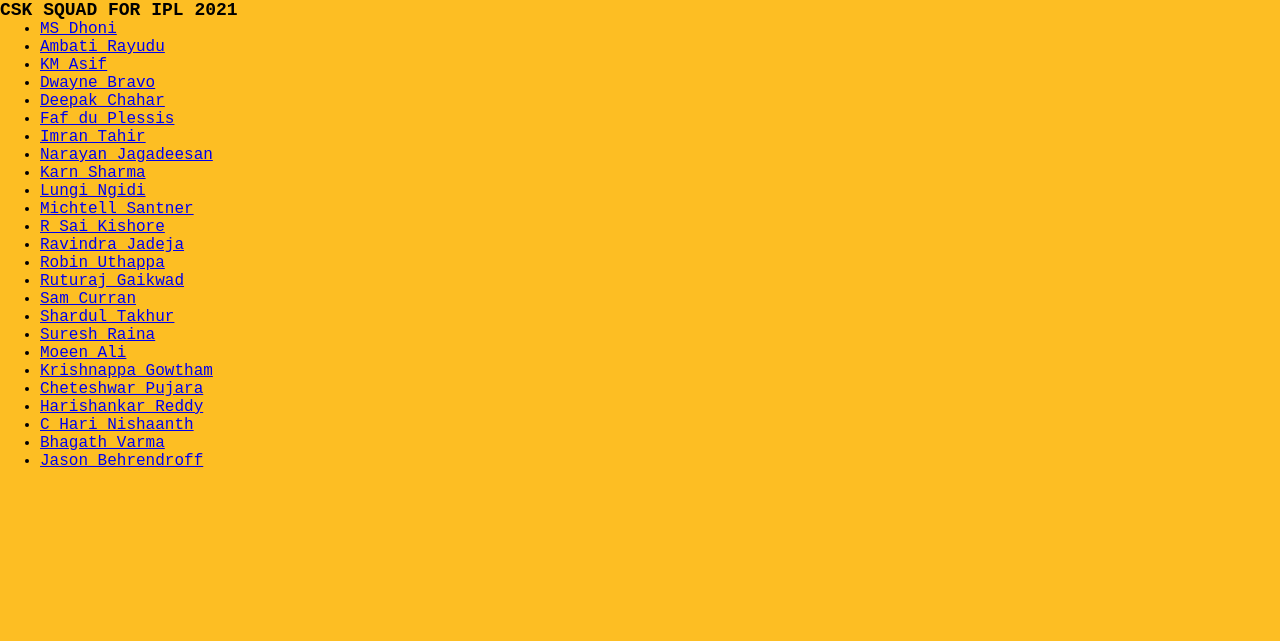
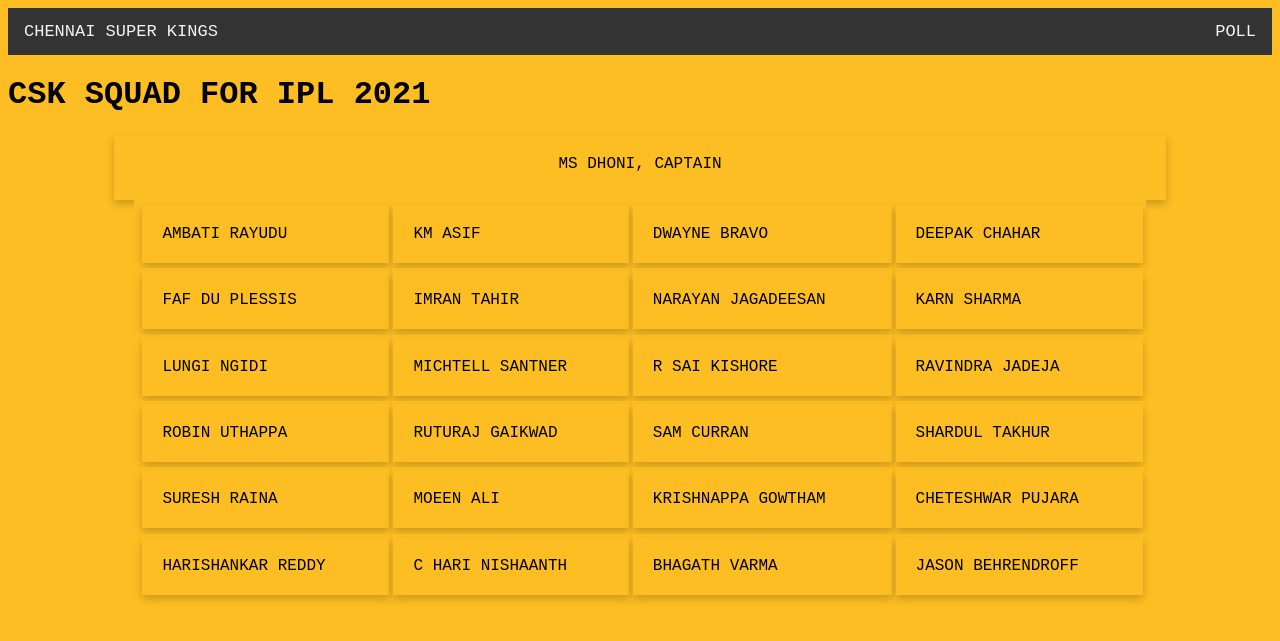
Before and after one commit to vipuljain-17/IPL_STAT, a Flask app: page / in a window 1280 px wide. Shown: the top 641 px of the page. Run offline with Flask 2, Linux system fonts and the light colour scheme.

Commit message:
Frontend added

```diff
--- a/app.py
+++ b/app.py
@@ -10,8 +10,13 @@
     'Suresh Raina', 'Moeen Ali', 'Krishnappa Gowtham', 'Cheteshwar Pujara', 'Harishankar Reddy', 'C Hari Nishaanth', 'Bhagath Varma', 'Jason Behrendroff']
 
 def return_stats(selected_name):
-	values = data.loc[data.Player_Name == selected_name].values.ravel().tolist()
+	values = data.loc[data.Player_Name == selected_name].fillna("-").values.ravel().tolist()
 	d = dict(zip(cols, values))
+	if d['IPL_Debut'] != "-":
+		d['IPL_Debut'] = int(d['IPL_Debut'])
+	if d['Matches_played'] != "-":
+		d['Matches_played'] = int(d['Matches_played'])
+
 	return d
 
 @app.route('/')
@@ -20,7 +25,7 @@
 
 @app.route('/players/<playername>')
 def show_user_profile(playername):
-	return render_template('profile.html', player_name = playername)
+	return render_template('profile.html', player_name = playername, stats=return_stats(playername))
 
 if __name__ == '__main__':
 	app.run(debug=True)
--- a/static/style.css
+++ b/static/style.css
@@ -1,8 +1,130 @@
+
 * {
-    margin: 0;
     font-family: "Bitstream Vera Sans Mono", "Courier New", Courier, monospace;
     background-color: #fdbe23;
 }
+
+/* Add a black background color to the top navigation */
+.topnav {
+    background-color: #333;
+    overflow: hidden;
+}
+
+/* Style the links inside the navigation bar */
+.topnav a {
+  float: left;
+  color: #f2f2f2;
+  text-align: center;
+  padding: 14px 16px;
+  text-decoration: none;
+  font-size: 17px;
+  background-color: #333;
+}
+
+/* Change the color of links on hover */
+.topnav a:hover {
+  background-color: #fdbe23;
+  color: black;
+}
+
+/* Right-aligned section inside the top navigation */
+.topnav-right {
+  float: right;
+}
+
 h1{
     font-size: large;
 }
+
+.main-title{
+    font-size: xx-large;
+    /*text-shadow: 2px 2px 5px #2361fd;*/
+}
+
+.card {
+    /* Add shadows to create the "card" effect */
+    box-shadow: 0 4px 8px 0 rgba(0,0,0,0.2);
+    transition: 0.3s;
+    padding: 20px;
+  }
+
+  /* On mouse-over, add a deeper shadow */
+  .card:hover {
+    box-shadow: 0 8px 16px 0 rgba(0,0,0,0.2);
+  }
+
+  .player-table{
+      width: 80%;
+      height: 300pt;
+      padding-left: 5px;
+      margin: auto;
+
+  }
+
+  a{
+      text-decoration: none;
+      text-transform: uppercase;
+      color: black;
+  }
+
+  .top-card{
+    box-shadow: 0 4px 8px 0 rgba(0,0,0,0.2);
+    transition: 0.3s;
+    width: 80%;
+    padding-left: 5px;
+    padding-top: 35px;
+    margin: auto;
+    padding: 20px;
+    padding-bottom: 20px;
+    height: 25px;
+    text-align: center;
+  }
+  .top-card:hover{
+    box-shadow: 0 8px 16px 0 rgba(0,0,0,0.2);
+  }
+
+  .top-card a:hover{
+    color: #2361fd;
+  }
+
+  .card a:hover{
+    color: #2361fd;
+  }
+
+  .main-profile{
+      margin: auto;
+}
+.top-profile{
+    padding: 30px;
+    font-size: 100px;
+    text-align: left;
+}
+.top-profile h1{
+    font-size: xx-large;
+}
+.bottom-profile{
+    padding-left: 10px;
+    padding-bottom: 10px;
+    overflow: hidden;
+    height: auto;
+    display: table;
+    width: 100%;
+}
+.left-profile{
+    position: absolute;
+    width: 35%;
+    left: 0px;
+    padding-left: 20px;
+    font-size: large;
+}
+.right-profile{
+    position: absolute;
+    width: 65%;
+    right: 0px;
+}
+
+.right-profile table{
+    width: 80%;
+    text-align: left;
+    font-size: large;
+}
--- a/templates/base.html
+++ b/templates/base.html
@@ -6,6 +6,12 @@
         <link rel="shortcut icon" type="image/x-icon" href="{{ url_for('static', filename = '/images/favcion.ico')}}" />
     </head>
     <body>
+        <div class="topnav">
+            <a href={{ url_for('hello_world')}}>Chennai Super Kings</a>
+            <div class="topnav-right">
+                <a href="#poll">Poll</a>
+            </div>
+        </div>
         <div id="content">{% block content %}{% endblock %}</div>
     </body>
 </html>
--- a/templates/home.html
+++ b/templates/home.html
@@ -1,10 +1,37 @@
 {% extends "base.html" %}
 {% block title %}Chennai Super Kings{% endblock %}
 {% block content %}
-    <h1> CSK SQUAD FOR IPL 2021 </h1>
-        <ul>
-        {%for i in range(0, len)%}
-            <li><a href = {{ url_for('show_user_profile' ,playername= players_list[i]) }}>{{players_list[i]}}</a></li>
-        {%endfor%}
-        </ul>
+    <h1 class="main-title">CSK SQUAD FOR IPL 2021</h1>
+    <div class="top-card">
+        <a class = "container" href = {{ url_for('show_user_profile' ,playername= players_list[0]) }}>{{players_list[0]}},                   Captain</a>
+    </div>
+    <table class="player-table">
+    {%for i in range(1, len,4)%}
+
+        <tr>
+            <td>
+                <div class="card">
+                    <a class = "container" href = {{ url_for('show_user_profile' ,playername= players_list[i]) }}>{{players_list[i]}}</a>
+                </div>
+            </td>
+            <td>
+                <div class="card">
+                    <a class = "container" href = {{ url_for('show_user_profile' ,playername= players_list[i+1]) }}>{{players_list[i+1]}}</a>
+                </div>
+            </td>
+            <td>
+                <div class="card">
+                    <a class = "container" href = {{ url_for('show_user_profile' ,playername= players_list[i+2]) }}>{{players_list[i+2]}}</a>
+                </div>
+            </td>
+
+            <td>
+                <div class="card">
+                    <a class = "container" href = {{ url_for('show_user_profile' ,playername= players_list[i+3]) }}>{{players_list[i+3]}}</a>
+                </div>
+            </td>
+        </tr>
+
+    {%endfor%}
+    </table>
 {% endblock %}
```
Also changed, not shown: templates/profile.html (+61 -1 lines).
